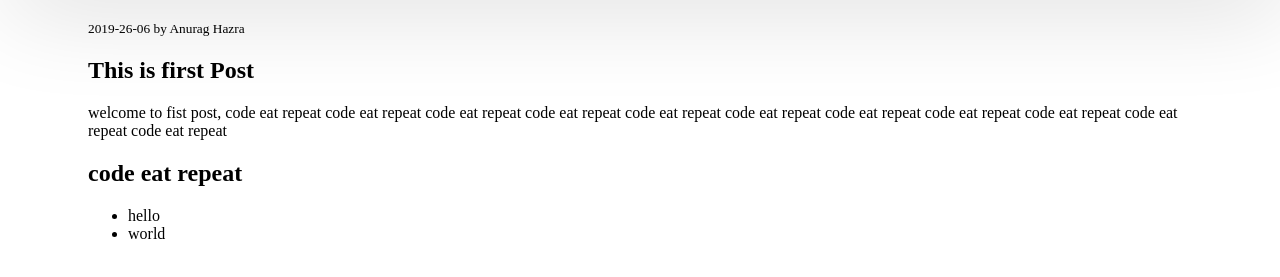
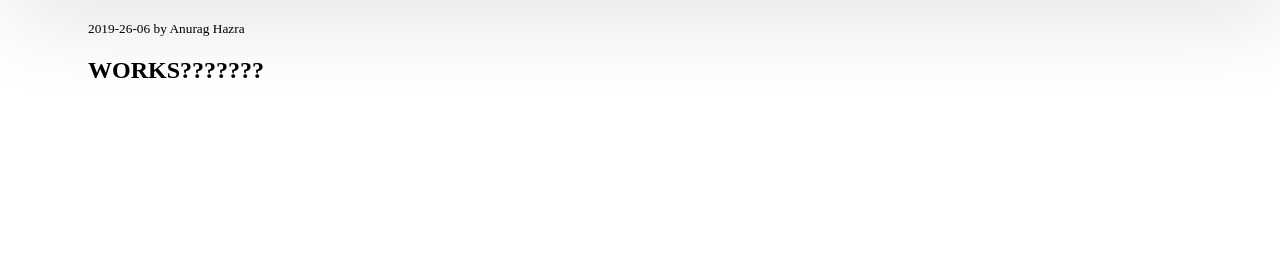
Before and after one commit to anuraghazra/circleci-test, a Gatsby site: page /posts/001-first-post in a window 1280 px wide. Shown: the part 61-338 px from the top of the page. Built offline with nearby package versions, Linux system fonts and the light colour scheme; Gatsby itself is replaced by a stand-in of ours.

Commit message:
updated first post

```diff
--- a/package.json
+++ b/package.json
@@ -42,6 +42,7 @@
     "format": "prettier --write src/**/*.{js,jsx}",
     "start": "npm run develop",
     "serve": "gatsby serve",
+    "deploy-gh": "gatsby build --prefix-paths && gh-pages -d public",
     "deploy": "npm run build && node ./deploy-github",
     "test": "echo \"Write tests! -> https://gatsby.dev/unit-testing\""
   },
--- a/src/pages/posts/001-first-post.md
+++ b/src/pages/posts/001-first-post.md
@@ -5,16 +5,4 @@ author: "Anurag Hazra"
 image: "../../images/one.png"
 ---
 
-## This is first Post
-
-welcome to fist post, code eat repeat
-code eat repeat
-code eat repeat code eat repeat code eat repeat
-code eat repeat code eat repeat
-code eat repeat
-code eat repeat
-code eat repeat
-code eat repeat
-## code eat repeat
-- hello
-- world
+## WORKS???????
```
